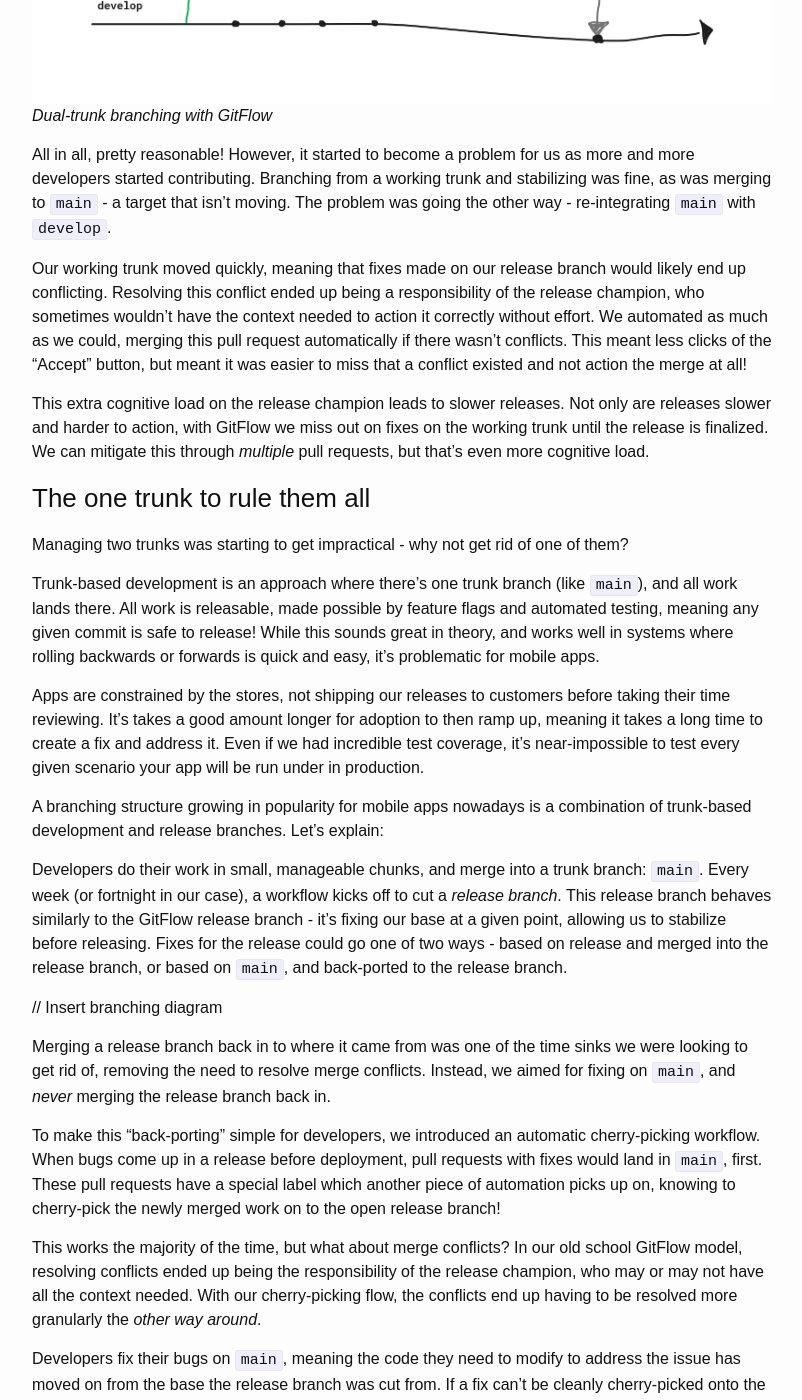
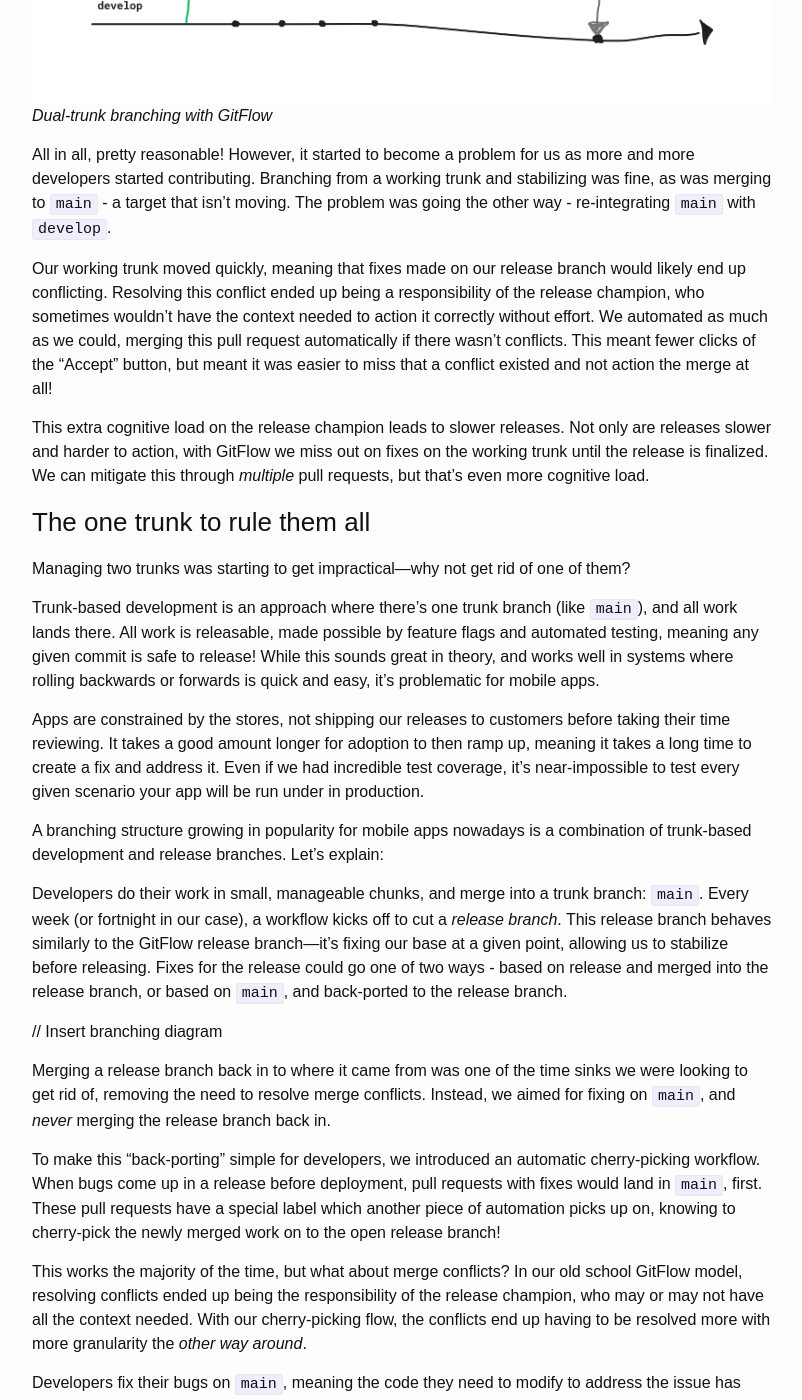
Before and after one commit to marksandspencer/marksandspencer.github.io, a Jekyll site: the page built from _posts/2024-09-05-releasing-apps.md, in a window 1280 px wide and 1400 px high, scrolled down 903 px. Shown: the whole window, without its empty margins (238-1040 px from the left). Built offline with Jekyll 4.4.1, drawn with Linux system fonts in a browser that asks for light colours; some web fonts are replaced; some of the changed text lies outside the part shown.

Commit message:
Grammar pass

```diff
--- a/_posts/2024-09-05-releasing-apps.md
+++ b/_posts/2024-09-05-releasing-apps.md
@@ -33,20 +33,20 @@ Day-to-day code lands on `develop` over the span of a couple of weeks, after whi
 
 All in all, pretty reasonable! However, it started to become a problem for us as more and more developers started contributing. Branching from a working trunk and stabilizing was fine, as was merging to `main` - a target that isn’t moving. The problem was going the other way - re-integrating `main` with `develop`.
 
-Our working trunk moved quickly, meaning that fixes made on our release branch would likely end up conflicting. Resolving this conflict ended up being a responsibility of the release champion, who sometimes wouldn’t have the context needed to action it correctly without effort. We automated as much as we could, merging this pull request automatically if there wasn’t conflicts. This meant less clicks of the “Accept” button, but meant it was easier to miss that a conflict existed and not action the merge at all!
+Our working trunk moved quickly, meaning that fixes made on our release branch would likely end up conflicting. Resolving this conflict ended up being a responsibility of the release champion, who sometimes wouldn’t have the context needed to action it correctly without effort. We automated as much as we could, merging this pull request automatically if there wasn’t conflicts. This meant fewer clicks of the “Accept” button, but meant it was easier to miss that a conflict existed and not action the merge at all!
 
 This extra cognitive load on the release champion leads to slower releases. Not only are releases slower and harder to action, with GitFlow we miss out on fixes on the working trunk until the release is finalized. We can mitigate this through _multiple_ pull requests, but that’s even more cognitive load.
 
 ### The one trunk to rule them all
-Managing two trunks was starting to get impractical - why not get rid of one of them?
+Managing two trunks was starting to get impractical—why not get rid of one of them?
 
 Trunk-based development is an approach where there’s one trunk branch (like `main`), and all work lands there. All work is releasable, made possible by feature flags and automated testing, meaning any given commit is safe to release! While this sounds great in theory, and works well in systems where rolling backwards or forwards is quick and easy, it’s problematic for mobile apps.
 
-Apps are constrained by the stores, not shipping our releases to customers before taking their time reviewing. It’s takes a good amount longer for adoption to then ramp up, meaning it takes a long time to create a fix and address it. Even if we had incredible test coverage, it’s near-impossible to test every given scenario your app will be run under in production.
+Apps are constrained by the stores, not shipping our releases to customers before taking their time reviewing. It takes a good amount longer for adoption to then ramp up, meaning it takes a long time to create a fix and address it. Even if we had incredible test coverage, it’s near-impossible to test every given scenario your app will be run under in production.
 
 A branching structure growing in popularity for mobile apps nowadays is a combination of trunk-based development and release branches. Let’s explain:
 
-Developers do their work in small, manageable chunks, and merge into a trunk branch: `main`. Every week (or fortnight in our case), a workflow kicks off to cut a _release branch_. This release branch behaves similarly to the GitFlow release branch - it’s fixing our base at a given point, allowing us to stabilize before releasing. Fixes for the release could go one of two ways - based on release and merged into the release branch, or based on `main`, and back-ported to the release branch.
+Developers do their work in small, manageable chunks, and merge into a trunk branch: `main`. Every week (or fortnight in our case), a workflow kicks off to cut a _release branch_. This release branch behaves similarly to the GitFlow release branch—it’s fixing our base at a given point, allowing us to stabilize before releasing. Fixes for the release could go one of two ways - based on release and merged into the release branch, or based on `main`, and back-ported to the release branch.
 
 // Insert branching diagram
 
@@ -54,9 +54,9 @@ Merging a release branch back in to where it came from was one of the time sinks
 
 To make this “back-porting” simple for developers, we introduced an automatic cherry-picking workflow. When bugs come up in a release before deployment, pull requests with fixes would land in `main`, first. These pull requests have a special label which another piece of automation picks up on, knowing to cherry-pick the newly merged work on to the open release branch!
 
-This works the majority of the time, but what about merge conflicts? In our old school GitFlow model, resolving conflicts ended up being the responsibility of the release champion, who may or may not have all the context needed. With our cherry-picking flow, the conflicts end up having to be resolved more granularly the _other way around_.
+This works the majority of the time, but what about merge conflicts? In our old school GitFlow model, resolving conflicts ended up being the responsibility of the release champion, who may or may not have all the context needed. With our cherry-picking flow, the conflicts end up having to be resolved more with more granularity the _other way around_.
 
-Developers fix their bugs on `main`, meaning the code they need to modify to address the issue has moved on from the base the release branch was cut from. If a fix can’t be cleanly cherry-picked onto the release branch, the author of the fix is prompted to create a pull request _per-fix_, addressing conflicts more granularly as they come up!
+Developers fix their bugs on `main`, meaning the code they need to modify to address the issue has moved on from the base the release branch was cut from. If a fix can’t be cleanly cherry-picked onto the release branch, the author of the fix is prompted to create a pull request _per-fix_, addressing more granular conflicts as they come up!
 
 ### Building a release process for portability
 Across M&S we have more than 100 mobile applications in their own individual repositories. A lot of these have their own, manual release process, and a consistent branching structure doesn’t exist. We knew this coming in to the reimagining of our releasing process, and built it from the ground up with _portability_ in mind.
```
Also changed, not shown: other parts of _posts/2024-09-05-releasing-apps.md (+4 -4 lines).
